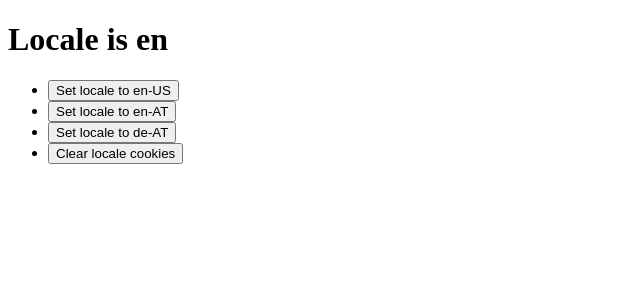
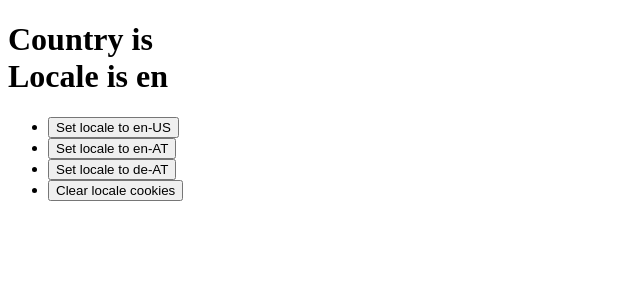
Before and after one commit to chrishannaby/nextjs-country-based-redirects-microsites, a Next.js app in the folder stores/: page / in a window 1280 px wide. Shown: the top 300 px of the page, without its empty margins (0-640 px from the left). Built offline with nearby package versions, Linux system fonts and the light colour scheme.

Commit message:
show country on page

```diff
--- a/stores/pages/index.js
+++ b/stores/pages/index.js
@@ -1,6 +1,7 @@
 import Head from "next/head";
 import { useRouter } from "next/router";
 import Cookies from "universal-cookie";
+const { NEXT_PUBLIC_STORE_COUNTRY } = process.env;
 
 const locales = [
   {
@@ -40,10 +41,13 @@ export default function Home() {
   return (
     <>
       <Head>
-        <title>{locale}</title>
+        <title>{`${NEXT_PUBLIC_STORE_COUNTRY} ${locale}`}</title>
       </Head>
       <main>
-        <h1>Locale is {locale}</h1>
+        <h1>
+          Country is {NEXT_PUBLIC_STORE_COUNTRY}
+          <br /> Locale is {locale}
+        </h1>
         <ul>
           {locales.map((locale) => {
             return (
```
